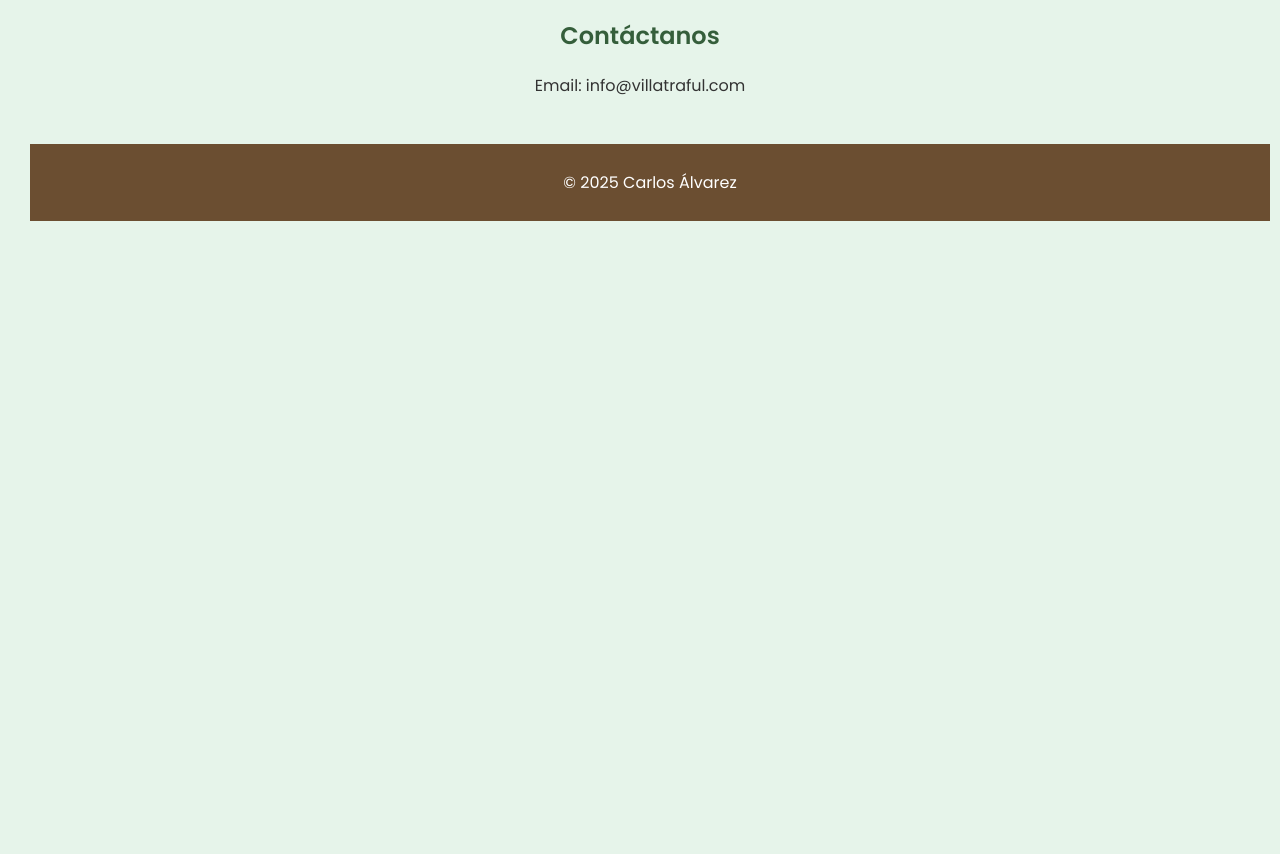
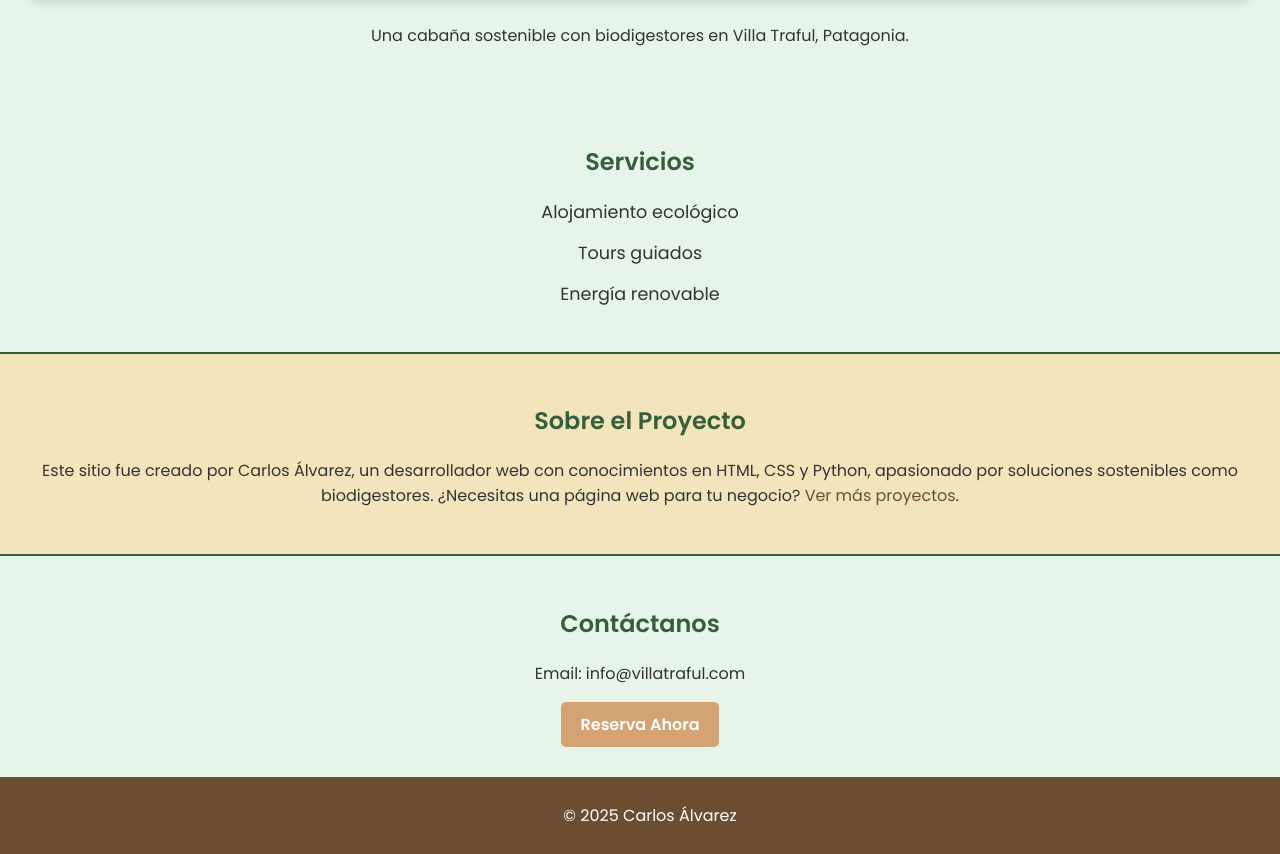
Before and after one commit to Federico9601/VillaTraful, a plain HTML site: page index.html in a window 1280 px wide. Shown: the part 1064-1918 px from the top of the page. Before the commit the page ends 1315 px from the top, so only its background shows below. Drawn offline with Linux system fonts and the light colour scheme.

Commit message:
Actualizar index.html

```diff
--- a/index.html
+++ b/index.html
@@ -3,6 +3,8 @@
 <head>
   <meta charset="UTF-8">
   <meta name="viewport" content="width=device-width, initial-scale=1.0">
+  <meta name="description" content="Cabaña sostenible en Villa Traful, diseñada por Carlos Álvarez con HTML y CSS.">
+  <meta name="keywords" content="Villa Traful, cabaña sostenible, biodigestores, desarrollo web">
   <title>Cabaña en Villa Traful</title>
   <link rel="stylesheet" href="styles.css">
 </head>
@@ -11,16 +13,16 @@
     <h1>Bienvenido a Villa Traful</h1>
     <nav>
       <a href="#inicio">Inicio</a>
-                <a href="#sevicios">Servicios</a>
+      <a href="#servicios">Servicios</a>
       <a href="#contacto">Contacto</a>
     </nav>
   </header>
   <section id="inicio">
     <h2>Disfruta de la Naturaleza</h2>
-            <img src="cabaña.jpg" alt="Cabaña en Villa Traful" style="width: 100%; max-width: 600px;">
+    <img src="cabaña.jpg" alt="Cabaña en Villa Traful">
     <p>Una cabaña sostenible con biodigestores en Villa Traful, Patagonia.</p>
   </section>
-        <section id="sevicios">
+  <section id="servicios">
     <h2>Servicios</h2>
     <ul>
       <li>Alojamiento ecológico</li>
@@ -28,10 +30,14 @@
       <li>Energía renovable</li>
     </ul>
   </section>
-        <section>
+  <section id="sobre-mi">
+    <h2>Sobre el Proyecto</h2>
+    <p>Este sitio fue creado por Carlos Álvarez, un desarrollador web con conocimientos en HTML, CSS y Python, apasionado por soluciones sostenibles como biodigestores. ¿Necesitas una página web para tu negocio? <a href="https://github.com/federico9601" target="_blank">Ver más proyectos</a>.</p>
+  </section>
   <section id="contacto">
     <h2>Contáctanos</h2>
     <p>Email: info@villatraful.com</p>
+    <a href="mailto:info@villatraful.com" class="cta-button">Reserva Ahora</a>
   </section>
   <footer>
     <p>© 2025 Carlos Álvarez</p>
```
Lines whose indentation alone changed are shown as unchanged.
